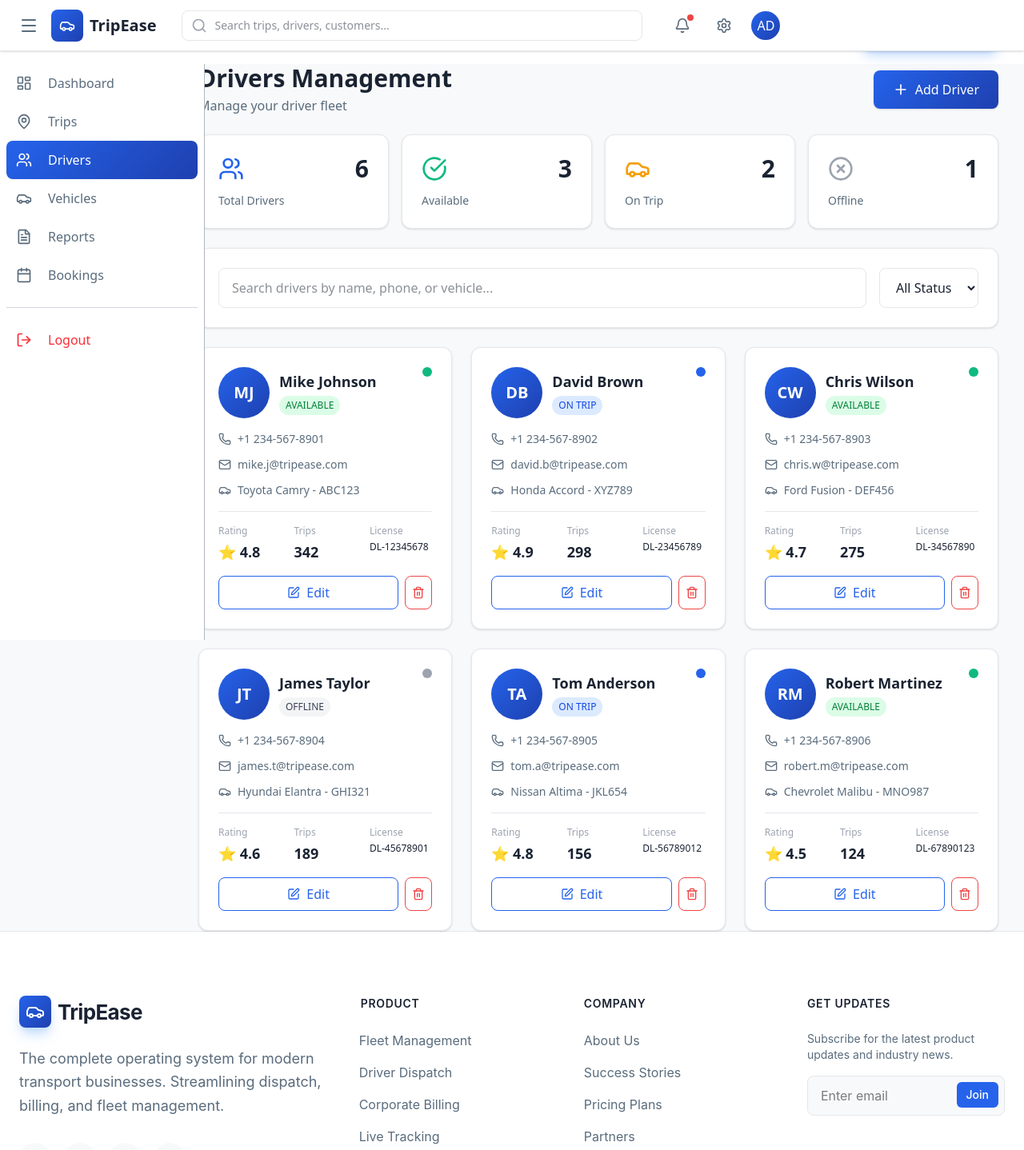
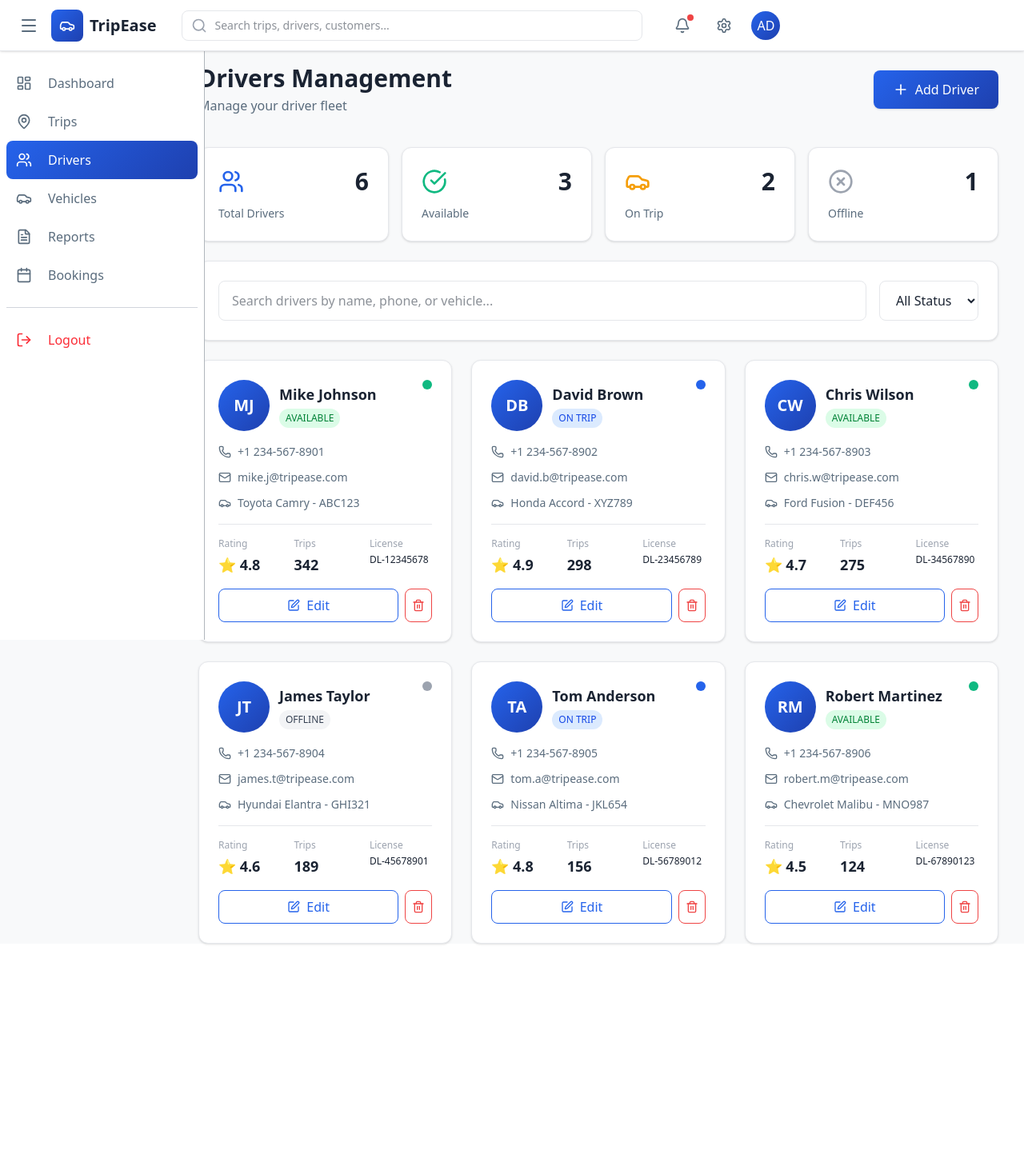
Before and after one commit to Var6/CSCBilling, a Next.js app: page /Dashboard/Driver in a window 1280 px wide. Shown: the top 1438 px of the page at 80% size. After the commit the page ends 1216 px from the top, so only its background shows below. Built offline with nearby package versions, Linux system fonts and the light colour scheme.

Commit message:
ui fix 2

```diff
--- a/app/Dashboard/Driver/page.tsx
+++ b/app/Dashboard/Driver/page.tsx
@@ -99,8 +99,8 @@ export default function DriversPage() {
   };
 
   return (
-    <div className="min-h-screen" style={{ backgroundColor: '#F8F9FA' }}>
-        <div className="mb-6 flex items-center justify-between">
+    <div className="min-h-screen mb-9" style={{ backgroundColor: '#F8F9FA' }}>
+        <div className="mb-10 flex items-center justify-between">
           <div>
             <h1 className="text-3xl font-bold mb-1" style={{ color: '#1A2332' }}>Drivers Management</h1>
             <p style={{ color: '#5A6C7D' }}>Manage your driver fleet</p>
--- a/app/layout.tsx
+++ b/app/layout.tsx
@@ -1,8 +1,6 @@
 import type { Metadata } from "next";
 import { Geist, Geist_Mono } from "next/font/google";
 import "./globals.css";
-import TripEaseNavbar from "@/components/ui/navbar";
-import Footer from "@/components/ui/footer";
 
 const geistSans = Geist({
   variable: "--font-geist-sans",
@@ -16,10 +14,10 @@ const geistMono = Geist_Mono({
 
 export const metadata: Metadata = {
   title: "TripEase",
-  description: "TripEase public pages",
+  description: "TripEase App",
 };
 
-export default function PublicLayout({
+export default function RootLayout({
   children,
 }: {
   children: React.ReactNode;
@@ -29,9 +27,7 @@ export default function PublicLayout({
       <body
         className={`${geistSans.variable} ${geistMono.variable} antialiased`}
       >
-        <TripEaseNavbar />
-        <main>{children}</main>
-        <Footer />
+        {children}
       </body>
     </html>
   );
```
